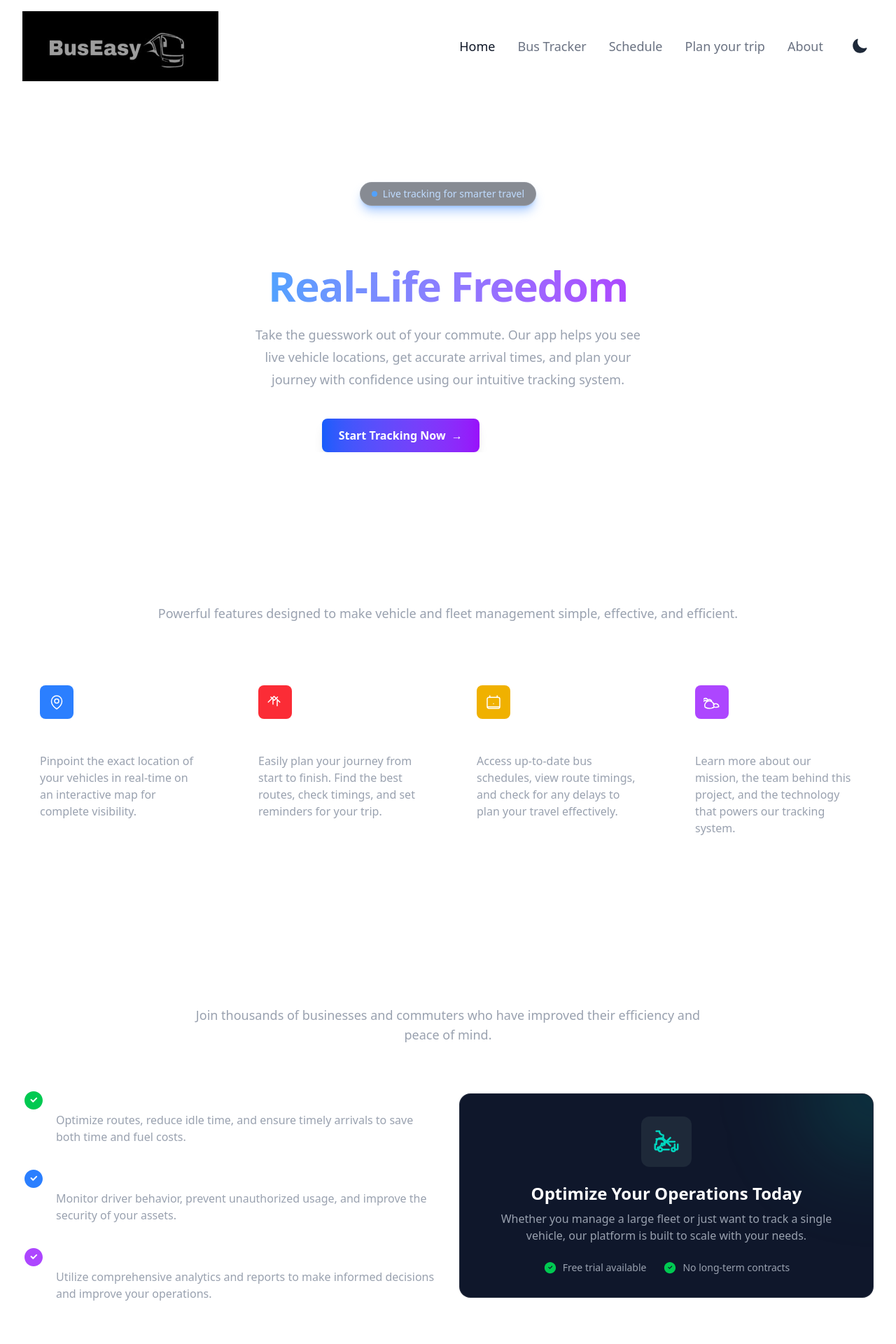
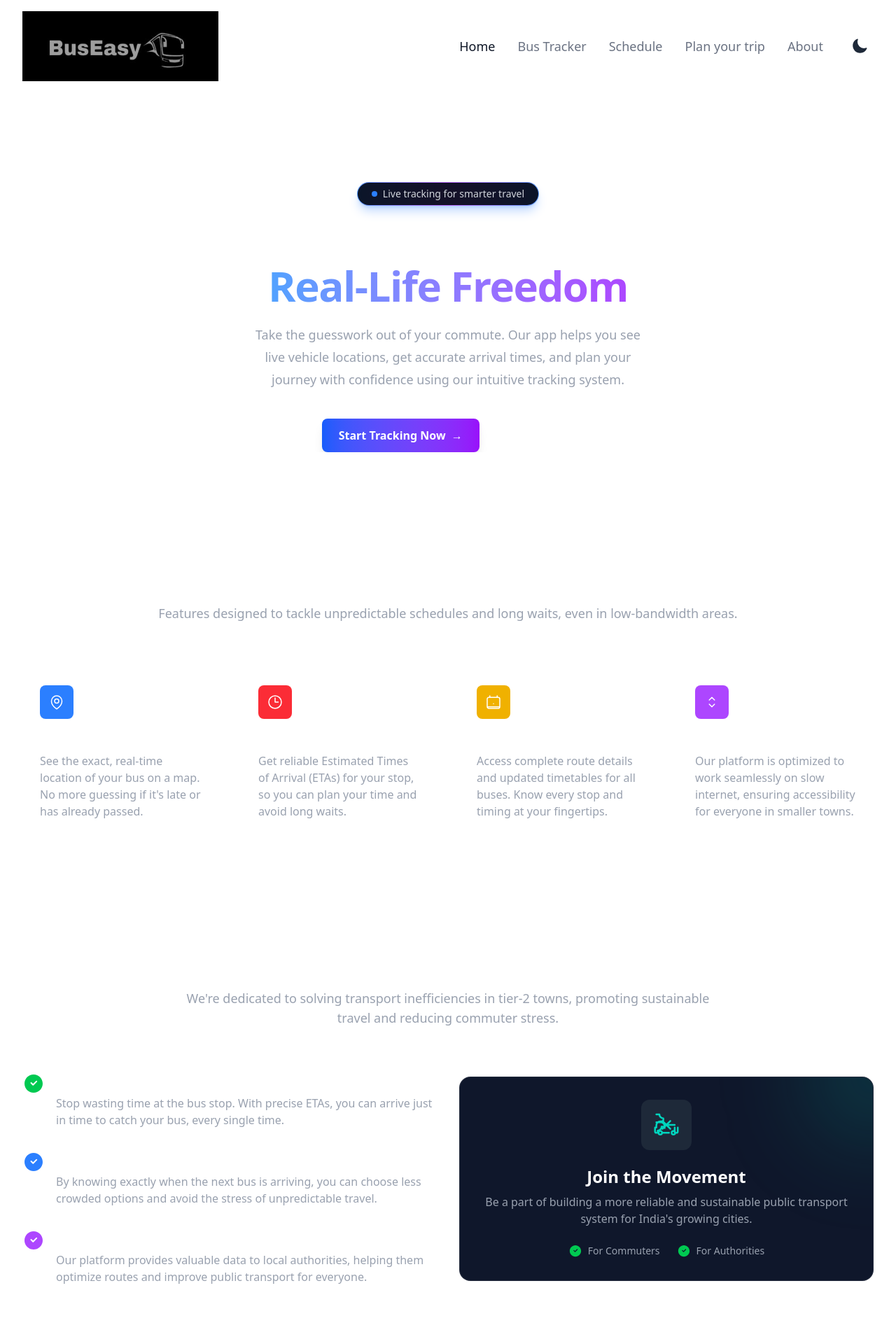
Before and after one commit to Charul192/SIH-2025, a React (Vite) app in the folder Frontend/: page / in a window 1280 px wide. Shown: the top 1920 px of the page at 70% size. Built offline with nearby package versions, Linux system fonts and the light colour scheme.

Commit message:
home page modified, location icon changedin plan your journey

```diff
--- a/Frontend/src/components/Home/Home.jsx
+++ b/Frontend/src/components/Home/Home.jsx
@@ -8,8 +8,8 @@ const CheckIcon = ({ className }) => (
   </svg>
 );
 
+// THIS IS THE CORRECTED COMPONENT
 const FeatureIcon = ({ color, path }) => (
-  // Yeh line theek kar di gayi hai
   <div className={`flex h-12 w-12 items-center justify-center rounded-lg ${color}`}>
     <svg xmlns="http://www.w3.org/2000/svg" fill="none" viewBox="0 0 24 24" strokeWidth={1.5} stroke="currentColor" className="h-6 w-6 text-white">
       {path}
@@ -30,10 +30,14 @@ export default function Home() {
           <div className="mx-auto max-w-7xl px-6 lg:px-8 pt-24 sm:pt-32">
             <div className="mx-auto max-w-2xl text-center">
 
-              {/* === THIS IS THE UPDATED BADGE === */}
-              <div className="z-10 mb-6 inline-flex items-center justify-center rounded-full border border-white/10 bg-gray-900/50 px-4 py-1.5 text-sm font-medium text-blue-200 backdrop-blur-sm shadow-lg shadow-blue-500/40">
-                <span className="mr-2 h-2 w-2 animate-pulse rounded-full bg-blue-400"></span>
-                Live tracking for smarter travel
+              {/* === THIS IS THE NEW & IMPROVED BADGE === */}
+              <div className="mb-6 inline-block rounded-full bg-gradient-to-r from-blue-500/80 via-purple-500/80 to-blue-500/80 p-px shadow-lg shadow-blue-500/30">
+                <div className="inline-flex items-center justify-center rounded-full bg-gray-950/90 px-5 py-1.5">
+                  <span className="mr-2 h-2 w-2 rounded-full bg-blue-500"></span>
+                  <span className="text-sm font-medium text-gray-300">
+                    Live tracking for smarter travel
+                  </span>
+                </div>
               </div>
 
               <h1 className="text-4xl font-bold tracking-tight sm:text-6xl">
@@ -54,7 +58,7 @@ export default function Home() {
                   Start Tracking Now <span className="ml-2">→</span>
                 </Link>
                 <Link
-                  to="/learn-more"
+                  to="/about"
                   className="text-base font-semibold leading-7"
                 >
                   Learn More <span aria-hidden="true">→</span>
@@ -69,50 +73,50 @@ export default function Home() {
         {/* =============================================================== */}
         <div className="mx-auto max-w-7xl px-6 lg:px-8 mt-32 sm:mt-40">
           <div className="mx-auto max-w-5xl text-center">
-            <h2 className="text-3xl font-bold tracking-tight sm:text-4xl">Everything You Need for Smart Tracking</h2>
+            <h2 className="text-3xl font-bold tracking-tight sm:text-4xl">Everything You Need for a Smarter Commute</h2>
             <p className="mt-4 text-lg text-gray-400">
-              Powerful features designed to make vehicle and fleet management simple, effective, and efficient.
+              Features designed to tackle unpredictable schedules and long waits, even in low-bandwidth areas.
             </p>
           </div>
           {/* Feature Cards Grid */}
           <div className="mx-auto mt-16 grid max-w-7xl grid-cols-1 gap-8 sm:grid-cols-2 lg:grid-cols-4">
 
-            {/* Card 1: Live Location Tracking */}
+            {/* Card 1: Live Bus Tracking */}
             <Link to="/bus-tracker" className="block rounded-xl">
               <div className="h-full space-y-3 rounded-xl border border-white/10 bg-white/5 p-6 transition-all duration-300 hover:border-blue-500/50 hover:bg-white/10 hover:-translate-y-1">
                 <FeatureIcon color="bg-blue-500" path={<>
                   <path strokeLinecap="round" strokeLinejoin="round" d="M15 10.5a3 3 0 11-6 0 3 3 0 016 0z" />
                   <path strokeLinecap="round" strokeLinejoin="round" d="M19.5 10.5c0 7.142-7.5 11.25-7.5 11.25S4.5 17.642 4.5 10.5a7.5 7.5 0 1115 0z" />
                 </>} />
-                <h3 className="font-semibold">Live Location Tracking</h3>
-                <p className="text-gray-400">Pinpoint the exact location of your vehicles in real-time on an interactive map for complete visibility.</p>
+                <h3 className="font-semibold">Live Bus Tracking</h3>
+                <p className="text-gray-400">See the exact, real-time location of your bus on a map. No more guessing if it's late or has already passed.</p>
               </div>
             </Link>
 
-            {/* Card 2: Plan Your Trip */}
+            {/* Card 2: Accurate Arrival Times */}
             <Link to="/plan-your-trip" className="block rounded-xl">
               <div className="h-full space-y-3 rounded-xl border border-white/10 bg-white/5 p-6 transition-all duration-300 hover:border-red-500/50 hover:bg-white/10 hover:-translate-y-1">
-                <FeatureIcon color="bg-red-500" path={<path strokeLinecap="round" strokeLinejoin="round" d="M9 6.75V15m6-6v8.25m.503-12.495l-4.252 4.252a.75.75 0 01-1.06 0l-4.252-4.252M2.25 12l8.25-8.25 8.25 8.25" />} />
-                <h3 className="font-semibold">Plan Your Trip</h3>
-                <p className="text-gray-400">Easily plan your journey from start to finish. Find the best routes, check timings, and set reminders for your trip.</p>
+                <FeatureIcon color="bg-red-500" path={<path strokeLinecap="round" strokeLinejoin="round" d="M12 6v6h4.5m4.5 0a9 9 0 11-18 0 9 9 0 0118 0z" />} />
+                <h3 className="font-semibold">Accurate Arrival Times</h3>
+                <p className="text-gray-400">Get reliable Estimated Times of Arrival (ETAs) for your stop, so you can plan your time and avoid long waits.</p>
               </div>
             </Link>
 
-            {/* Card 3: View Schedules (Moved from 4th position) */}
+            {/* Card 3: Route & Schedule Info */}
             <Link to="/schedule" className="block rounded-xl">
               <div className="h-full space-y-3 rounded-xl border border-white/10 bg-white/5 p-6 transition-all duration-300 hover:border-yellow-500/50 hover:bg-white/10 hover:-translate-y-1">
                 <FeatureIcon color="bg-yellow-500" path={<path strokeLinecap="round" strokeLinejoin="round" d="M6.75 3v2.25M17.25 3v2.25M3 18.75V7.5a2.25 2.25 0 012.25-2.25h13.5A2.25 2.25 0 0121 7.5v11.25m-18 0A2.25 2.25 0 005.25 21h13.5A2.25 2.25 0 0021 18.75m-18 0h18M12 14.25h.008v.008H12v-.008z" />} />
-                <h3 className="font-semibold">View Schedules</h3>
-                <p className="text-gray-400">Access up-to-date bus schedules, view route timings, and check for any delays to plan your travel effectively.</p>
+                <h3 className="font-semibold">Route & Schedule Info</h3>
+                <p className="text-gray-400">Access complete route details and updated timetables for all buses. Know every stop and timing at your fingertips.</p>
               </div>
             </Link>
 
-            {/* Card 4: About Us (Moved from 3rd position) */}
+            {/* Card 4: Low-Bandwidth Friendly */}
             <Link to="/about" className="block rounded-xl">
               <div className="h-full space-y-3 rounded-xl border border-white/10 bg-white/5 p-6 transition-all duration-300 hover:border-purple-500/50 hover:bg-white/10 hover:-translate-y-1">
-                <FeatureIcon color="bg-purple-500" path={<path strokeLinecap="round" strokeLinejoin="round" d="M15 19.128a9.38 9.38 0 002.625.372 9.337 9.337 0 004.121-.952 4.125 4.125 0 00-7.533-2.493M15 19.128v-.003c0-1.113-.285-2.16-.786-3.07M15 19.128v.106A12.318 12.318 0 018.624 21c-2.331 0-4.512-.645-6.374-1.766l-.001-.109a6.375 6.375 0 0111.964-4.663c.11-.32.22-.627.328-.928m-9.012-3.97a4.125 4.125 0 015.548 0c.192.205.37.42.537.645m-6.085-2.29a4.125 4.125 0 00-5.548 0c-.192.205-.37.42-.537.645m6.085 2.29a4.125 4.125 0 00-5.548 0" />} />
-                <h3 className="font-semibold">About Us</h3>
-                <p className="text-gray-400">Learn more about our mission, the team behind this project, and the technology that powers our tracking system.</p>
+                <FeatureIcon color="bg-purple-500" path={<path strokeLinecap="round" strokeLinejoin="round" d="M8.25 15L12 18.75 15.75 15m-7.5-6L12 5.25 15.75 9" />} />
+                <h3 className="font-semibold">Low-Bandwidth Friendly</h3>
+                <p className="text-gray-400">Our platform is optimized to work seamlessly on slow internet, ensuring accessibility for everyone in smaller towns.</p>
               </div>
             </Link>
 
@@ -124,9 +128,9 @@ export default function Home() {
         {/* =============================================================== */}
         <div className="mx-auto max-w-7xl px-6 lg:px-8 mt-32 sm:mt-40 mb-24">
           <div className="mx-auto max-w-3xl text-center">
-            <h2 className="text-3xl font-bold tracking-tight sm:text-4xl">Why Choose Our Platform?</h2>
+            <h2 className="text-3xl font-bold tracking-tight sm:text-4xl">Transforming Commutes in Growing Cities</h2>
             <p className="mt-4 text-lg text-gray-400">
-              Join thousands of businesses and commuters who have improved their efficiency and peace of mind.
+              We're dedicated to solving transport inefficiencies in tier-2 towns, promoting sustainable travel and reducing commuter stress.
             </p>
           </div>
           <div className="mt-16 grid grid-cols-1 items-center gap-16 lg:grid-cols-2 lg:gap-8">
@@ -135,22 +139,22 @@ export default function Home() {
               <div className="flex gap-4">
                 <CheckIcon className="h-8 w-8 flex-shrink-0 text-green-500" />
                 <div>
-                  <h3 className="text-lg font-semibold">Increase Efficiency</h3>
-                  <p className="mt-1 text-gray-400">Optimize routes, reduce idle time, and ensure timely arrivals to save both time and fuel costs.</p>
+                  <h3 className="text-lg font-semibold">Save Your Precious Time</h3>
+                  <p className="mt-1 text-gray-400">Stop wasting time at the bus stop. With precise ETAs, you can arrive just in time to catch your bus, every single time.</p>
                 </div>
               </div>
               <div className="flex gap-4">
                 <CheckIcon className="h-8 w-8 flex-shrink-0 text-blue-500" />
                 <div>
-                  <h3 className="text-lg font-semibold">Enhance Safety & Security</h3>
-                  <p className="mt-1 text-gray-400">Monitor driver behavior, prevent unauthorized usage, and improve the security of your assets.</p>
+                  <h3 className="text-lg font-semibold">Travel with Confidence</h3>
+                  <p className="mt-1 text-gray-400">By knowing exactly when the next bus is arriving, you can choose less crowded options and avoid the stress of unpredictable travel.</p>
                 </div>
               </div>
               <div className="flex gap-4">
                 <CheckIcon className="h-8 w-8 flex-shrink-0 text-purple-500" />
                 <div>
-                  <h3 className="text-lg font-semibold">Data-Driven Decisions</h3>
-                  <p className="mt-1 text-gray-400">Utilize comprehensive analytics and reports to make informed decisions and improve your operations.</p>
+                  <h3 className="text-lg font-semibold">For Smarter Cities</h3>
+                  <p className="mt-1 text-gray-400">Our platform provides valuable data to local authorities, helping them optimize routes and improve public transport for everyone.</p>
                 </div>
               </div>
             </div>
@@ -163,13 +167,13 @@ export default function Home() {
                            <path strokeLinecap="round" strokeLinejoin="round" d="M8.25 18.75a1.5 1.5 0 01-3 0m3 0a1.5 1.5 0 00-3 0m3 0h6m-9 0H3.375a1.125 1.125 0 01-1.125-1.125V14.25m17.25 4.5a1.5 1.5 0 01-3 0m3 0a1.5 1.5 0 00-3 0m3 0h1.125c.621 0 1.125-.504 1.125-1.125V14.25m-17.25 4.5v-1.875a3.375 3.375 0 003.375-3.375h1.5a1.125 1.125 0 011.125 1.125v-1.5a3.375 3.375 0 00-3.375-3.375H3.375m15.75 9V14.25M3.375 14.25v-1.875a3.375 3.375 0 013.375-3.375h1.5a1.125 1.125 0 001.125-1.125v-1.5a3.375 3.375 0 01-3.375-3.375H3.375m15.75 9L12 12m0 0l-3.375-3.375M12 12l3.375 3.375M12 12l3.375-3.375M12 12l-3.375 3.375" />
                         </svg>
                     </div>
-                    <h3 className="text-2xl font-bold">Optimize Your Operations Today</h3>
+                    <h3 className="text-2xl font-bold">Join the Movement</h3>
                     <p className="mt-2 text-gray-400">
-                        Whether you manage a large fleet or just want to track a single vehicle, our platform is built to scale with your needs.
+                        Be a part of building a more reliable and sustainable public transport system for India's growing cities.
                     </p>
                     <div className="mt-6 flex justify-center gap-x-6 text-sm text-gray-400">
-                        <span className="flex items-center gap-2"><CheckIcon className="h-5 w-5 text-green-500" /> Free trial available</span>
-                        <span className="flex items-center gap-2"><CheckIcon className="h-5 w-5 text-green-500" /> No long-term contracts</span>
+                        <span className="flex items-center gap-2"><CheckIcon className="h-5 w-5 text-green-500" /> For Commuters</span>
+                        <span className="flex items-center gap-2"><CheckIcon className="h-5 w-5 text-green-500" /> For Authorities</span>
                     </div>
                 </div>
             </div>
```
Also changed, not shown: Frontend/src/components/Planyourtrip/Planyoutrip.jsx (+7 -6 lines).
